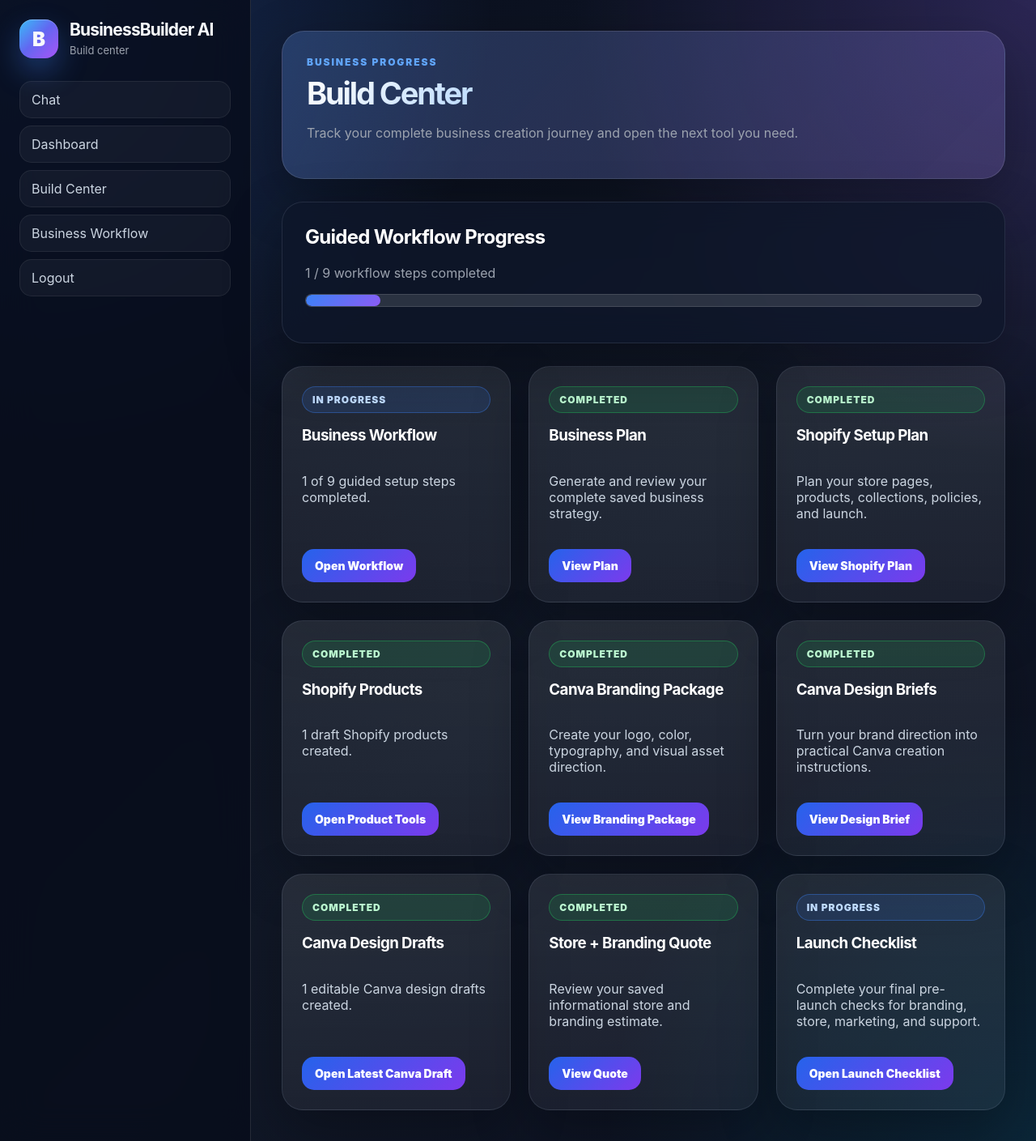
After one commit to olwakhendamse18-commits/businessbuilder-ai, a Flask app: page /build_center in a window 1280 px wide. The commit adds this page. Shown: the whole page at 81% size. Run offline with Flask 3, Linux system fonts and the light colour scheme; the visitor is signed in with stand-in values (Sample User, id 1); a database or web service that is not in the repository returns one stand-in record (values such as "Sample title"); some libraries are stand-ins or nearby versions.

Commit message:
Add Build Center

```diff
--- a/app.py
+++ b/app.py
@@ -1943,6 +1943,138 @@ def dashboard():
     )
 
 
+@app.route("/build_center")
+def build_center():
+    if "user_id" not in session:
+        return redirect("/login")
+
+    user_id = session["user_id"]
+
+    if not user_has_paid(user_id):
+        return redirect("/dashboard")
+
+    completed_steps = get_completed_steps(user_id)
+    completed_count = len(completed_steps)
+    total_steps = len(WORKFLOW_STEPS)
+    workflow_answers = get_all_workflow_answers(user_id)
+    business_plans = get_business_plans(user_id)
+    shopify_plans = get_shopify_plans(user_id)
+    shopify_products = get_shopify_products(user_id)
+    canva_branding_packages = get_canva_branding_packages(user_id)
+    canva_design_briefs = get_canva_design_briefs(user_id)
+    canva_designs = get_canva_designs(user_id)
+    build_quotes = get_build_quotes(user_id)
+
+    def status_for(completed, started=False):
+        if completed:
+            return "Completed"
+
+        if started:
+            return "In Progress"
+
+        return "Not Started"
+
+    workflow_started = bool(completed_steps or workflow_answers)
+    latest_canva_design_url = ""
+
+    if canva_designs:
+        latest_canva_design_url = canva_designs[0][2] or canva_designs[0][3]
+
+    build_items = [
+        {
+            "title": "Business Workflow",
+            "status": status_for(completed_count == total_steps, workflow_started),
+            "description": f"{completed_count} of {total_steps} guided setup steps completed.",
+            "url": "/business_workflow",
+            "action": "Open Workflow"
+        },
+        {
+            "title": "Business Plan",
+            "status": status_for(business_plans, workflow_started),
+            "description": "Generate and review your complete saved business strategy.",
+            "url": (
+                f"/business_plan/{business_plans[0][0]}"
+                if business_plans
+                else "/generate_business_plan"
+            ),
+            "action": "View Plan" if business_plans else "Generate Plan"
+        },
+        {
+            "title": "Shopify Setup Plan",
+            "status": status_for(shopify_plans, 7 in completed_steps),
+            "description": "Plan your store pages, products, collections, policies, and launch.",
+            "url": (
+                f"/shopify_plan/{shopify_plans[0][0]}"
+                if shopify_plans
+                else "/generate_shopify_plan"
+            ),
+            "action": "View Shopify Plan" if shopify_plans else "Generate Shopify Plan"
+        },
+        {
+            "title": "Shopify Products",
+            "status": status_for(shopify_products, bool(shopify_plans)),
+            "description": f"{len(shopify_products)} draft Shopify products created.",
+            "url": "/business_workflow",
+            "action": "Open Product Tools"
+        },
+        {
+            "title": "Canva Branding Package",
+            "status": status_for(canva_branding_packages, 8 in completed_steps),
+            "description": "Create your logo, color, typography, and visual asset direction.",
+            "url": (
+                f"/canva_branding/{canva_branding_packages[0][0]}"
+                if canva_branding_packages
+                else "/generate_canva_branding"
+            ),
+            "action": "View Branding Package" if canva_branding_packages else "Generate Branding Package"
+        },
+        {
+            "title": "Canva Design Briefs",
+            "status": status_for(canva_design_briefs, bool(canva_branding_packages)),
+            "description": "Turn your brand direction into practical Canva creation instructions.",
+            "url": (
+                f"/canva_design_brief/{canva_design_briefs[0][0]}"
+                if canva_design_briefs
+                else "/generate_canva_design_brief"
+            ),
+            "action": "View Design Brief" if canva_design_briefs else "Generate Design Brief"
+        },
+        {
+            "title": "Canva Design Drafts",
+            "status": status_for(canva_designs, bool(canva_design_briefs)),
+            "description": f"{len(canva_designs)} editable Canva design drafts created.",
+            "url": latest_canva_design_url or "/create_canva_design",
+            "action": "Open Latest Canva Draft" if latest_canva_design_url else "Create Canva Draft",
+            "external": bool(latest_canva_design_url)
+        },
+        {
+            "title": "Store + Branding Quote",
+            "status": status_for(build_quotes, workflow_started),
+            "description": "Review your saved informational store and branding estimate.",
+            "url": (
+                f"/build_quote/{build_quotes[0][0]}"
+                if build_quotes
+                else "/generate_build_quote"
+            ),
+            "action": "View Quote" if build_quotes else "Generate Quote"
+        },
+        {
+            "title": "Launch Checklist",
+            "status": status_for(9 in completed_steps, workflow_started),
+            "description": "Complete your final pre-launch checks for branding, store, marketing, and support.",
+            "url": "/workflow_step/9",
+            "action": "Open Launch Checklist"
+        }
+    ]
+
+    return render_template(
+        "build_center.html",
+        build_items=build_items,
+        completed_count=completed_count,
+        total_steps=total_steps
+    )
+
+
 @app.route("/business_plan/<int:plan_id>")
 def business_plan(plan_id):
     if "user_id" not in session:
--- a/static/style.css
+++ b/static/style.css
@@ -401,6 +401,49 @@ a {
     color: #fde68a !important;
     background: rgba(245, 158, 11, 0.12);
     border: 1px solid rgba(245, 158, 11, 0.35);
+}
+
+.build-status {
+    display: inline-flex;
+    margin: 0 0 16px !important;
+    padding: 8px 12px;
+    border-radius: 999px;
+    font-size: 12px;
+    font-weight: 900;
+    letter-spacing: 0.08em;
+    text-transform: uppercase;
+}
+
+.build-status.completed {
+    color: #bbf7d0 !important;
+    background: rgba(34, 197, 94, 0.14);
+    border: 1px solid rgba(34, 197, 94, 0.38);
+}
+
+.build-status.in-progress {
+    color: #bfdbfe !important;
+    background: rgba(59, 130, 246, 0.14);
+    border: 1px solid rgba(59, 130, 246, 0.38);
+}
+
+.build-status.not-started {
+    color: #fde68a !important;
+    background: rgba(245, 158, 11, 0.12);
+    border: 1px solid rgba(245, 158, 11, 0.35);
+}
+
+.build-center-grid {
+    margin-top: 0;
+}
+
+.build-center-card {
+    display: flex;
+    flex-direction: column;
+}
+
+.build-center-card .card-actions {
+    margin-top: auto;
+    padding-top: 18px;
 }
 
 .generator-actions {
--- /dev/null
+++ b/templates/build_center.html
@@ -0,0 +1,80 @@
+<!DOCTYPE html>
+<html>
+<head>
+    <meta name="viewport" content="width=device-width, initial-scale=1.0">
+    <title>Build Center - BusinessBuilder AI</title>
+    <link rel="stylesheet" href="/static/style.css">
+</head>
+
+<body>
+
+<div class="dashboard">
+
+    <aside class="sidebar">
+
+        <div class="brand">
+            <div class="brand-logo">B</div>
+            <div>
+                <h2>BusinessBuilder AI</h2>
+                <p>Build center</p>
+            </div>
+        </div>
+
+        <a href="/">Chat</a>
+        <a href="/dashboard">Dashboard</a>
+        <a href="/build_center">Build Center</a>
+        <a href="/business_workflow">Business Workflow</a>
+        <a href="/logout">Logout</a>
+
+    </aside>
+
+    <main class="dashboard-main">
+
+        <div class="dashboard-header">
+            <p class="eyebrow">Business Progress</p>
+            <h1>Build Center</h1>
+            <p>Track your complete business creation journey and open the next tool you need.</p>
+        </div>
+
+        <section class="project-form">
+            <h2>Guided Workflow Progress</h2>
+            <p>{{ completed_count }} / {{ total_steps }} workflow steps completed</p>
+
+            <div class="progress-track">
+                <div
+                    class="progress-fill"
+                    style="width: {{ ((completed_count / total_steps) * 100)|int }}%;"
+                ></div>
+            </div>
+        </section>
+
+        <section class="cards build-center-grid">
+            {% for item in build_items %}
+                <div class="card build-center-card">
+                    <p class="build-status {{ item['status']|lower|replace(' ', '-') }}">
+                        {{ item["status"] }}
+                    </p>
+
+                    <h3>{{ item["title"] }}</h3>
+                    <p>{{ item["description"] }}</p>
+
+                    <div class="card-actions">
+                        <a
+                            href="{{ item['url'] }}"
+                            class="primary-button"
+                            {% if item.get("external") %}
+                                target="_blank"
+                                rel="noopener noreferrer"
+                            {% endif %}
+                        >{{ item["action"] }}</a>
+                    </div>
+                </div>
+            {% endfor %}
+        </section>
+
+    </main>
+
+</div>
+
+</body>
+</html>
--- a/templates/build_quote.html
+++ b/templates/build_quote.html
@@ -22,6 +22,7 @@
 
         <a href="/">Chat</a>
         <a href="/dashboard">Dashboard</a>
+        <a href="/build_center">Build Center</a>
         <a href="/business_workflow">Business Workflow</a>
         <a href="/logout">Logout</a>
 
--- a/templates/business_plan.html
+++ b/templates/business_plan.html
@@ -22,6 +22,7 @@
 
         <a href="/">Chat</a>
         <a href="/dashboard">Dashboard</a>
+        <a href="/build_center">Build Center</a>
         <a href="/business_workflow">Business Workflow</a>
         <a href="/logout">Logout</a>
 
--- a/templates/business_workflow.html
+++ b/templates/business_workflow.html
@@ -22,6 +22,7 @@
 
         <a href="/">Chat</a>
         <a href="/dashboard">Dashboard</a>
+        <a href="/build_center">Build Center</a>
         <a href="/business_workflow">Business Workflow</a>
         <a href="/logout">Logout</a>
 
--- a/templates/canva_branding.html
+++ b/templates/canva_branding.html
@@ -22,6 +22,7 @@
 
         <a href="/">Chat</a>
         <a href="/dashboard">Dashboard</a>
+        <a href="/build_center">Build Center</a>
         <a href="/business_workflow">Business Workflow</a>
         <a href="/logout">Logout</a>
 
--- a/templates/canva_design_brief.html
+++ b/templates/canva_design_brief.html
@@ -22,6 +22,7 @@
 
         <a href="/">Chat</a>
         <a href="/dashboard">Dashboard</a>
+        <a href="/build_center">Build Center</a>
         <a href="/business_workflow">Business Workflow</a>
         <a href="/logout">Logout</a>
 
--- a/templates/canva_settings.html
+++ b/templates/canva_settings.html
@@ -22,6 +22,7 @@
 
         <a href="/">Chat</a>
         <a href="/dashboard">Dashboard</a>
+        <a href="/build_center">Build Center</a>
         <a href="/business_workflow">Business Workflow</a>
         <a href="/logout">Logout</a>
 
--- a/templates/index.html
+++ b/templates/index.html
@@ -21,6 +21,7 @@
 </div>
 
         <a href="/dashboard">Dashboard</a>
+        <a href="/build_center">Build Center</a>
         <a href="/logout">Logout</a>
 
         <div class="tool-box">
@@ -40,6 +41,7 @@
             <h3>Business Tools</h3>
 
             <a href="/dashboard">Dashboard</a>
+            <a href="/build_center">Build Center</a>
             <a href="/business_workflow">Business Workflow</a>
             <a href="/shopify_settings">Connect Shopify</a>
             <a href="/canva_settings">Connect Canva</a>
--- a/templates/shopify_plan.html
+++ b/templates/shopify_plan.html
@@ -22,6 +22,7 @@
 
         <a href="/">Chat</a>
         <a href="/dashboard">Dashboard</a>
+        <a href="/build_center">Build Center</a>
         <a href="/business_workflow">Business Workflow</a>
         <a href="/logout">Logout</a>
 
--- a/templates/shopify_settings.html
+++ b/templates/shopify_settings.html
@@ -22,6 +22,7 @@
 
         <a href="/">Chat</a>
         <a href="/dashboard">Dashboard</a>
+        <a href="/build_center">Build Center</a>
         <a href="/business_workflow">Business Workflow</a>
         <a href="/logout">Logout</a>
 
--- a/templates/workflow_step.html
+++ b/templates/workflow_step.html
@@ -22,6 +22,7 @@
 
         <a href="/">Chat</a>
         <a href="/dashboard">Dashboard</a>
+        <a href="/build_center">Build Center</a>
         <a href="/business_workflow">Business Workflow</a>
         <a href="/logout">Logout</a>
 
```
Also changed, not shown: templates/dashboard.html (+14 -0 lines).
